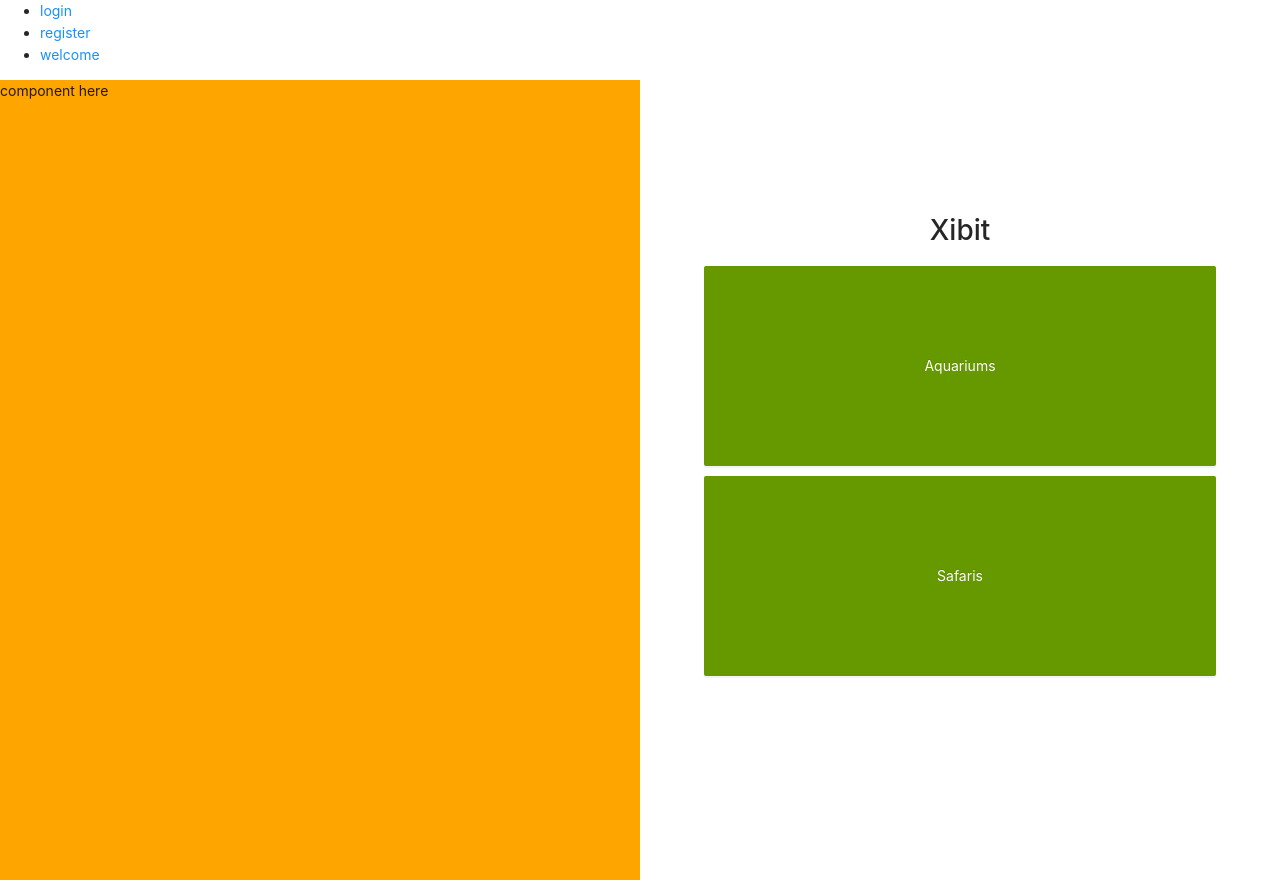
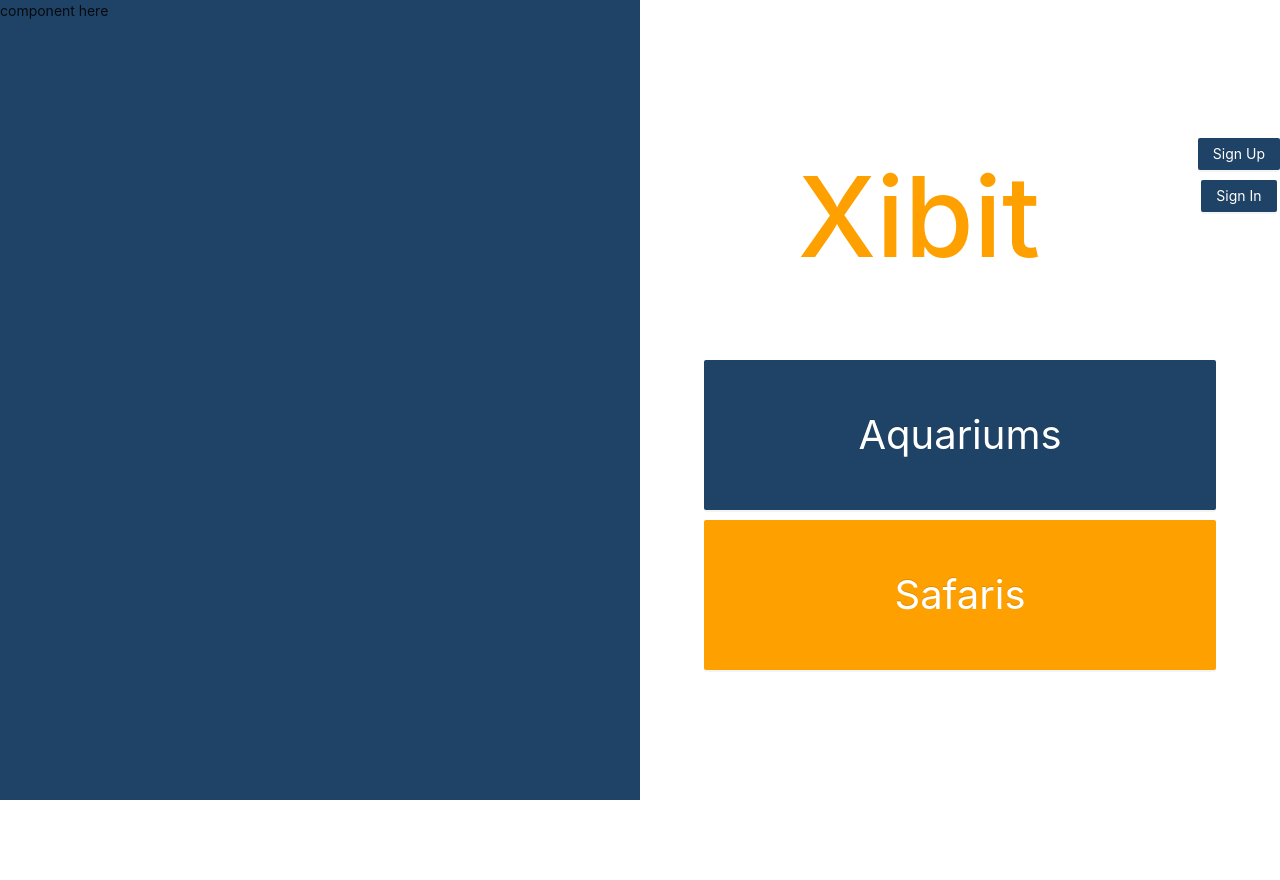
Before and after one commit to AGhafoor94/Xibit, a React (Create React App) app: page /#/welcome in a window 1280 px wide. After the commit the page ends 800 px from the top, so only its background shows below. Built offline with nearby package versions, Linux system fonts and the light colour scheme.

Commit message:
Working on the login buttons, register buttons and then the register page

```diff
--- a/src/App.js
+++ b/src/App.js
@@ -1,13 +1,12 @@
-import React, { createContext } from "react";
+import React, { useState, createContext } from "react";
 import Routes from "./Routes";
 
 export const AppContext = createContext();
 
-const initialState = { user: null };
-
 const App = () => {
+  const [user, setUser] = useState({});
   return (
-    <AppContext.Provider value={initialState}>
+    <AppContext.Provider value={{ user, setUser }}>
       <Routes />
     </AppContext.Provider>
   );
--- a/src/Routes.js
+++ b/src/Routes.js
@@ -3,8 +3,15 @@ import { HashRouter, Switch, Route } from "react-router-dom";
 import { AppContext } from "./App";
 import Homepage from "./components/Homepage/Homepage";
 import Login from "./components/Loginpage/Login";
-import Navigation from "./components/Navigation/Navigation";
 
+// const UnauthorisedWrapper = (props) => {
+//   return (
+//     <div>
+//       <p>Please login before accessing the welcome page</p>
+//       {props.children}
+//     </div>
+//   );
+// };
 const Routes = () => {
   const appContext = useContext(AppContext);
   const { user } = appContext;
@@ -14,13 +21,18 @@ const Routes = () => {
   return (
     <HashRouter>
       <div>
-        <Navigation />
         <Switch>
           <Route path="/login">
             <Login />
           </Route>
           <Route path="/welcome">
-            <Homepage />
+            {user.token ? (
+              <Homepage />
+            ) : (
+              //<UnauthorisedWrapper>
+              <Homepage />
+              //</UnauthorisedWrapper>
+            )}
           </Route>
         </Switch>
       </div>
--- a/src/components/BasePage.js
+++ b/src/components/BasePage.js
@@ -1,14 +1,14 @@
 import React from "react";
 import { Row, Col } from "antd";
 
-const BasePage = ({ component }) => {
+const BasePage = ({ component, colour }) => {
   return (
     <div>
       <Row style={{ height: "100vh" }}>
         <Col
           className="gutter-row"
           span={12}
-          style={{ backgroundColor: "orange" }}
+          style={{ backgroundColor: `${colour}` }}
         >
           <div>component here</div>
         </Col>
--- a/src/components/homepage/Homepage.js
+++ b/src/components/homepage/Homepage.js
@@ -7,7 +7,7 @@ const Homepage = () => {
     <div>
       <BasePage
         component={<WelcomePageComponent header="Xibit" />}
-        colour="red"
+        colour="#1F4366"
       />
     </div>
   );
--- a/src/components/homepage/WelcomePage.js
+++ b/src/components/homepage/WelcomePage.js
@@ -1,37 +1,76 @@
 import Title from "antd/lib/skeleton/Title";
 import React from "react";
+import { Link } from "react-router-dom";
 import { Button } from "antd";
 
 const WelcomePageComponent = ({ header }) => {
   return (
+    <div>
+      <div style={{ float: "right", margin: "0", top: "0" }}>
+        <Link to="/register">
+          <Button
+            type="primary"
+            style={{
+              margin: "10px auto",
+              display: "block",
+              backgroundColor: "#1F4366",
+              border: "#1F4366",
+            }}
+          >
+            Sign Up
+          </Button>
+        </Link>
+        <Link to="/login">
+          <Button
+            type="primary"
+            style={{
+              margin: "10px auto",
+              display: "block",
+              backgroundColor: "#1F4366",
+              border: "#1F4366",
+            }}
+          >
+            Sign In
+          </Button>
+        </Link>
+      </div>
       <div style={{ marginTop: "20%" }}>
-      <h1 style={{ textAlign: "center" }}>{header}</h1>
+        <h1 style={{ textAlign: "center", fontSize: "7rem", color: "#FEA000" }}>
+          {header}
+        </h1>
+        <Link to="/register">
           <Button
             type="primary"
             style={{
               margin: "10px auto",
               display: "block",
               width: "80%",
-          height: "200px",
-          backgroundColor: "#669900",
-          border: "#669900",
+              height: "150px",
+              backgroundColor: "#1F4366",
+              fontSize: "2.5rem",
+              border: "#1F4366",
             }}
           >
             Aquariums
           </Button>
+        </Link>
+        <Link to="/login">
           <Button
             type="primary"
             style={{
               margin: "0 auto",
               display: "block",
               width: "80%",
-          height: "200px",
-          backgroundColor: "#669900",
-          border: "#669900",
+              height: "150px",
+              backgroundColor: "#FEA000",
+              border: "#FEA000",
+              fontSize: "2.5rem",
             }}
           >
             Safaris
           </Button>
+        </Link>
+      </div>
     </div>
   );
 };
--- a/src/components/loginpage/Login.js
+++ b/src/components/loginpage/Login.js
@@ -42,6 +42,7 @@ const LoginPage = () => {
             onSubmit={onSubmit}
           />
         }
+        colour="#FEA000"
       />
     </div>
   );
```
Lines whose indentation alone changed are shown as unchanged.
